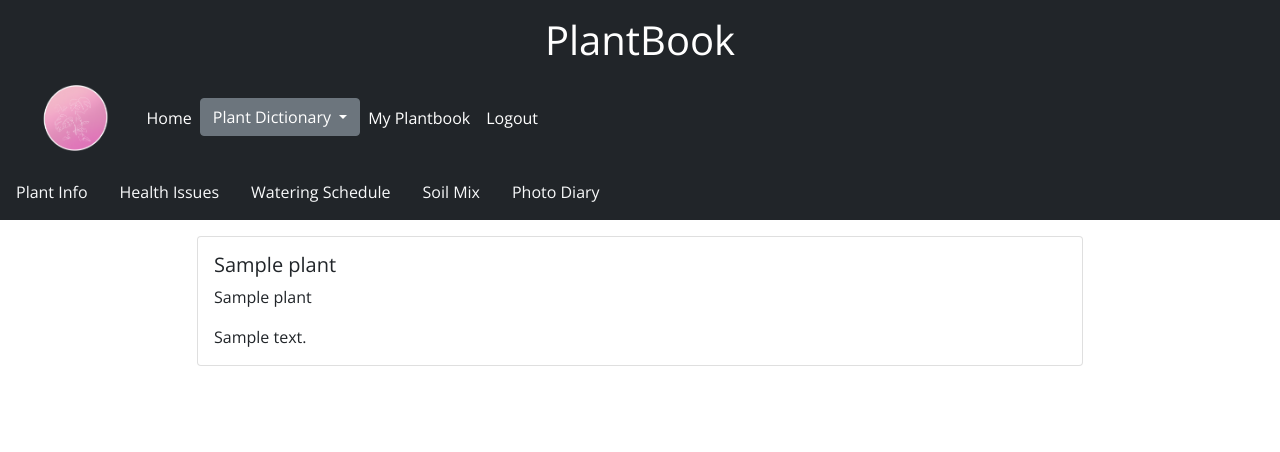
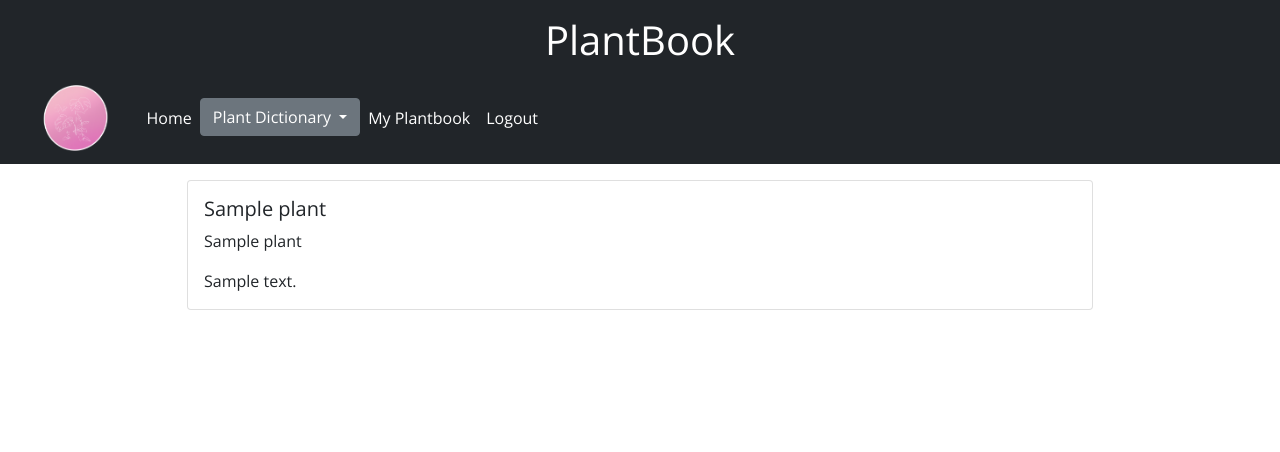
Before and after one commit to kmehner/Plantbook-Capstone, a Flask app: page /blog/plant-info/1 in a window 1280 px wide. Shown: the top 452 px of the page. Run offline with Flask 2, Linux system fonts and the light colour scheme; a user stored in the database is signed in; tables that the repository leaves empty hold one stand-in row (values such as "Sample post"); parts of the project's set-up code (start-up, migrations or seed data) failed here and were passed over; some libraries are stand-ins or nearby versions.

Commit message:
Housekeeping

```diff
--- a/plant_env/app/blueprints/blog/models.py
+++ b/plant_env/app/blueprints/blog/models.py
@@ -35,8 +35,8 @@ class Post(db.Model):
         return f"<Post|{self.title}>"
 
     def update(self, **kwargs):
-        for key, value in kwargs.items():
-            if key in {'title', 'body'}:
+        for key, value in kwargs.items(): # added update for new variables (watering_schedule)
+            if key in {'title', 'body', 'water_quantity', 'water_measurement', 'frequency_int', 'frequency_measurement'}:
                 setattr(self, key, value)
         db.session.commit()
 
--- a/plant_env/app/blueprints/blog/routes.py
+++ b/plant_env/app/blueprints/blog/routes.py
@@ -1,24 +1,198 @@
-from numpy import add_newdoc
 from . import blog
 from flask import redirect, render_template, url_for, flash, g
 from flask_login import login_required, current_user
 from .forms import HealthForm, PhotoForm, PostForm, SearchForm, PlantForm, WaterForm
 from .models import Plant, PlantBook, Post
 
+# ----------- Home Page -----------
+# Add upvote feature, comment feature, and filter (using join table)
 @blog.route('/')
 def index():
     title = 'Home'
     posts = Post.query.all()
     return render_template('index.html', title=title, posts=posts)
 
-# Alter create post to take in plant_id and category (depending where it is called from)
+# ------------------- Plant Dictionary ----------------------
+## No API for houseplants, so will be functioning off a user-created database
+## Routes: All plants (search_plants), plantdict_plant_info, register_plant, edit_plant, delete_plant
+
+# ALL PLANTS (Plant Dictionary) - replacement for all_plants route which now includes a search bar
+@blog.route('/search-plants', methods=['GET', 'POST'])
+def search_plants():
+    title = 'Search'
+    form = SearchForm()
+    plants = Plant.query.all()
+
+    # for plant in plants, if plant in user_plants display quantity. plantbook.count(plant)? * still figuring this out
+    user_plants = current_user.plants.all()
+
+    if form.validate_on_submit():
+        term = form.search.data
+        plants = Plant.query.filter( (Plant.common_name.ilike(f'%{term}%')) | (Plant.scientific_name.ilike(f'%{term}%')) ).all()
+    return render_template('all_plants.html', title=title, plants=plants, form=form, user_plants=user_plants)
+
+# PLANT DICT - PLANT INFO
+@blog.route('/plant-info/<plant_id>' , methods=['GET', 'POST'])
+@login_required
+def plantdict_plant_info(plant_id):
+    plant = Plant.query.get_or_404(plant_id)
+    g.plant_id = plant_id
+    return render_template("plantdict_plant_info.html", plant=plant)
+
+
+# EDIT PLANTS
+## Will eventually be backend, but needs to be somewhat openly accessible since it is a user created database)
+@blog.route('/my-plants', methods=['GET', 'POST'])
+@login_required
+def my_plants():
+    title = 'My Plants'
+    form = SearchForm()
+    plants = Plant.query.all()
+
+    if form.validate_on_submit():
+        term = form.search.data
+        plants = Plant.query.filter( (Plant.common_name.ilike(f'%{term}%')) | (Plant.scientific_name.ilike(f'%{term}%')) ).all()
+
+    return render_template('my_plants.html', title=title, plants=plants, form=form)
+
+# REGISTER PLANT
+@blog.route('/register-plant', methods=['GET', 'POST'])
+@login_required
+def register_plant():
+    form = PlantForm()
+    title = 'Register New Plant'
+    if form.validate_on_submit():
+        common_name = form.common_name.data
+        scientific_name = form.scientific_name.data
+        content = form.content.data
+        image_url = form.image.data
+        # Image Error: Cannot adapt filetype to image
+        new_plant = Plant(common_name=common_name, scientific_name=scientific_name, content=content)
+        # if image:
+        #     new_plant.upload_to_cloudinary(image)
+        flash(f"{new_plant.common_name} has been created", 'secondary')
+        return redirect(url_for('blog.search_plants'))
+    return render_template('register_plant.html', title=title, form=form)
+
+# EDIT_PLANT
+@blog.route('/edit-plants/<int:plant_id>', methods=["GET", "POST"])
+@login_required
+def edit_plant(plant_id):
+    plant = Plant.query.get_or_404(plant_id)
+    title = f"Edit {plant.common_name}"
+    form = PlantForm()
+    if form.validate_on_submit():
+        plant.update(**form.data)
+        flash(f'{plant.common_name} has been updated', 'warning')
+        return redirect(url_for('blog.my_plants'))
+
+    return render_template('plant_edit.html', title=title, plant=plant, form=form)
+
+# DELTE PLANT
+@blog.route('/delete-plant/<plant_id>')
+@login_required
+def delete_plant(plant_id):
+    plant = Plant.query.get_or_404(plant_id)
+    plant.delete()
+    flash(f'{plant.common_name} has been deleted.', 'secondary')
+    return redirect(url_for('blog.my_plants'))
+
+# ------------------- Plantbook (the basics) --------------
+## Routes: my_plantbook, add_to_my_plantbook, delete_from_my_plantbook
+
+# MY PLANTBOOK
+## includes plants added from plant dictionary (all_plants.html)
+@blog.route('/my-plantbook', methods=['GET', 'POST'])
+@login_required
+def my_plantbook():
+    form = SearchForm()
+    user_plants = current_user.plants.all()
+    plants = user_plants
+
+    if form.validate_on_submit():
+        plants = []
+        term = form.search.data
+        plant_search = Plant.query.filter( (Plant.common_name.ilike(f'%{term}%')) | (Plant.scientific_name.ilike(f'%{term}%')) ).all()
+        for plant in plant_search:
+            if plant in user_plants:
+                plants.append(plant)
+
+    return render_template('my_plantbook.html', user_plants=user_plants, plants=plants, form=form)
+
+# ADD TO PLANTBOOK
+@blog.route('/add-to-my-plantbook/<plant_id>' , methods=['GET', 'POST'])
+@login_required
+def add_to_my_plantbook(plant_id):
+    plant = Plant.query.get_or_404(plant_id)
+    plantbook = current_user.plants.all()
+
+    if plant not in plantbook:
+        plant_id = plant.id
+        user_id = current_user.id
+        new_plantBook = PlantBook(plant_id=plant_id, user_id=user_id)
+        flash(f"{plant.common_name} has been added to your Plantbook!", "success")
+    else:
+        flash(f"{plant.common_name} already in your Plantbook!", "danger")
+        return redirect(url_for('blog.search_plants'))
+    # Change to whatever page the user was on
+    return redirect(url_for('blog.search_plants'))
+
+# DELETE FROM PLANTBOOK
+@blog.route('/delete-from-my-plantbook/<plant_id>')
+@login_required
+def delete_from_my_plantbook(plant_id):
+    plant_to_delete = Plant.query.get_or_404(plant_id)
+    current_user_id = current_user.id
+
+    plant = PlantBook.query.filter( (PlantBook.plant_id == plant_id) and (PlantBook.user_id == current_user_id) ).first()
+    if plant:
+        plant.delete()
+        flash(f'{plant_to_delete.common_name} has been removed from your Plantbook.', 'secondary')
+    else:
+        flash(f'There was an error removing {plant_to_delete.common_name} from your Plantbook', "danger")
+    return redirect(url_for('blog.my_plantbook'))
+
+# -------------- PlantBook (post functionality) --------
+## Routes: plant_info, plantbook_more_info
+
+# PLANT INFO
+@blog.route('/plant-info/<plant_id>' , methods=['GET', 'POST'])
+@login_required
+def plant_info(plant_id):
+    plant = Plant.query.get_or_404(plant_id)
+    g.plant_id = plant_id
+    return render_template("plant_info.html", plant=plant)
+
+
+# PLANTBOOK MORE INFO (display posts)
+## displays post for plant in user plantbook dependent upon category selected
+@blog.route('/plantbook/<plant_id>/<category>', methods=['GET', 'POST'])
+@login_required
+def plantbook_more_info(plant_id, category):
+
+    plant = Plant.query.get_or_404(plant_id)
+    plant_id = plant_id
+    g.plant_id = plant_id
+    # current_user
+    current_user_id = current_user.id
+    # category
+    category=category
+
+    # Query for posts you want from the posts (we need this id)
+    posts = Post.query.filter( Post.plant_id == plant_id, Post.user_id == current_user_id, Post.category == category).all()
+
+    # Return render_template for basic display
+    return render_template(f'plantbook_more_info.html', plant=plant, posts=posts, category=category)
+
+
+# CREATE POST
+# Creates post dependent upon Category, same POST class but different form per category
 @blog.route('/create-post/<plant_id>/<category>', methods=['GET', 'POST'])
 @login_required
 def create_post(plant_id, category):
     plant = Plant.query.get_or_404(plant_id)
-    water_measurements = []
 
-    # Calling the template
+    # Calling the templates and checking the category
     if category == 'health_issues':
         title = form = HealthForm()
         title = 'Health Issue'
@@ -35,7 +209,6 @@ def create_post(plant_id, category):
     elif category == 'watering_schedule':
         form = WaterForm()
         title = 'Watering Schedule'
-        water_measurements = ['Fluid Ounce', 'Liter', 'Cup', 'Mililiter']
         if form.validate_on_submit():
             water_quantity = form.water_quantity.data
             water_measurement = form.water_measurement.data
@@ -68,53 +241,29 @@ def create_post(plant_id, category):
             flash(f"{new_post.title} has been created", 'secondary')
             return redirect(url_for('blog.plantbook_more_info', plant_id = plant_id, category=category))
 
-    return render_template('create_post.html', title=title, form=form, plant_id=plant_id, category=category, plant=plant, water_measurements=water_measurements)
+    return render_template('create_post.html', title=title, form=form, plant_id=plant_id, category=category, plant=plant)
 
 
-
-# @blog.route('/my-posts')
-# @login_required
-# def my_posts():
-#     title = 'My Posts'
-#     posts = current_user.posts.all()
-#     return render_template('my_posts.html', title=title, posts=posts)
-
-
-# Get all posts that match search (need to update to new postform format, might not exist for a little)
-@blog.route('/search-posts', methods=['GET', 'POST'])
-def search_posts():
-    title = 'Search'
-    form = SearchForm()
-    posts = []
-    if form.validate_on_submit():
-        term = form.search.data
-        posts = Post.query.filter( (Post.title.ilike(f'%{term}%')) | (Post.body.ilike(f'%{term}%')) ).all()
-    return render_template('search_posts.html', title=title, posts=posts, form=form)
-
-
-# Get A Single Post by ID
-@blog.route('/posts/<post_id>')
-@login_required
-def single_post(post_id):
-    post = Post.query.get_or_404(post_id)
-    title = post.title
-    return render_template('post_detail.html', title=title, post=post)
-
-
-# Edit a Single Post by ID
+# EDIT POST
 @blog.route('/edit-posts/<post_id>/<plant>', methods=["GET", "POST"])
 @login_required
 def edit_post(post_id, plant):
+    # Getting the post
     post = Post.query.get_or_404(post_id)
+
+    # Defining the variables
     category = post.category
     plant_id = post.plant_id
     g.plant_id = plant_id
+
+    # Check to see if the current user created the post (post.author)
     if post.author != current_user:
         flash('You do not have edit access to this post.', 'danger')
         return redirect(url_for('blog.plantbook_more_info', plant_id=plant_id, category=category))
 
     title = f"Edit post"
 
+    # Rendering template dependent upon category
     if category=='watering_schedule':
         form = WaterForm()
     elif category=='health_issues':
@@ -124,16 +273,16 @@ def edit_post(post_id, plant):
     else:
         form = PostForm()
 
+    # If form validates, call post update function
     if form.validate_on_submit():
         post.update(**form.data)
         flash(f'The post has been updated', 'success')
         return redirect(url_for('blog.plantbook_more_info', plant_id=plant_id, category=category))
 
-    print(plant_id, "Plant ID")
     return render_template('post_edit.html', title=title, post=post, form=form, category=category, plant=plant, plant_id=plant_id)
 
-
-@blog.route('/delete-posts/<post_id>')
+# DELETE POST
+@blog.route('/delete-post/<post_id>')
 @login_required
 def delete_post(post_id):
     post = Post.query.get_or_404(post_id)
@@ -145,171 +294,47 @@ def delete_post(post_id):
     return redirect(url_for('blog.plantbook_more_info', plant_id=post.plant_id, category=post.category))
 
 
-# ------------------- Plants ----------------------
-@blog.route('/all-plants')
-@login_required
-def all_plants():
-    title = 'All Plants'
-    plants = Plant.query.all()
-    return render_template('all_plants.html', title=title, plants=plants)
+# ---------------- Code that might be useful later ------------
+# @blog.route('/my-posts')
+# @login_required
+# def my_posts():
+#     title = 'My Posts'
+#     posts = current_user.posts.all()
+#     return render_template('my_posts.html', title=title, posts=posts)
 
-# ------------ Plant database functionality ------------
+# Get A Single Post by ID
+## Only needed if search-post route is called
+# @blog.route('/posts/<post_id>')
+# @login_required
+# def single_post(post_id):
+#     post = Post.query.get_or_404(post_id)
+#     title = post.title
+#     return render_template('post_detail.html', title=title, post=post)
 
-# Will be backend way to edit plant (no user_id attached to plant so whoever has access to this can edit/delete)
-@blog.route('/my-plants', methods=['GET', 'POST'])
-@login_required
-def my_plants():
-    title = 'My Plants'
-    form = SearchForm()
-    plants = Plant.query.all()
-
-    if form.validate_on_submit():
-        term = form.search.data
-        plants = Plant.query.filter( (Plant.common_name.ilike(f'%{term}%')) | (Plant.scientific_name.ilike(f'%{term}%')) ).all()
-
-    return render_template('my_plants.html', title=title, plants=plants, form=form)
+# Get all posts that match search (need to update to new postform format, might not exist for a little)
+# @blog.route('/search-posts', methods=['GET', 'POST'])
+# def search_posts():
+#     title = 'Search'
+#     form = SearchForm()
+#     posts = []
+#     if form.validate_on_submit():
+#         term = form.search.data
+#         posts = Post.query.filter( (Post.title.ilike(f'%{term}%')) | (Post.body.ilike(f'%{term}%')) ).all()
+#     return render_template('search_posts.html', title=title, posts=posts, form=form)
 
 
-@blog.route('/register-plant', methods=['GET', 'POST'])
-@login_required
-def register_plant():
-    form = PlantForm()
-    title = 'Register New Plant'
-    if form.validate_on_submit():
-        common_name = form.common_name.data
-        scientific_name = form.scientific_name.data
-        content = form.content.data
-        image_url = form.image.data
-        # Image Error: Cannot adapt filetype to image
-        new_plant = Plant(common_name=common_name, scientific_name=scientific_name, content=content)
-        # if image:
-        #     new_plant.upload_to_cloudinary(image)
-        flash(f"{new_plant.common_name} has been created", 'secondary')
-        return redirect(url_for('blog.search_plants'))
-    return render_template('register_plant.html', title=title, form=form)
+# @blog.route('/all-plants')
+# @login_required
+# def all_plants():
+#     title = 'All Plants'
+#     plants = Plant.query.all()
+#     return render_template('all_plants.html', title=title, plants=plants)
 
-@blog.route('/search-plants', methods=['GET', 'POST'])
-def search_plants():
-    title = 'Search'
-    form = SearchForm()
-    plants = Plant.query.all()
+# PLANTBOOK HOME
+## note currently being used since page automatically directs to plant_info
+# @blog.route('/plantbook-home/<plant_id>' , methods=['GET', 'POST'])
+# @login_required
+# def plantbook_home(plant_id):
+#     plant = Plant.query.get_or_404(plant_id)
 
-    # for plant in plants, if plant in user_plants display quantity
-    # plantbook.count(plant)? * still figuring this out
-    user_plants = current_user.plants.all()
-
-    if form.validate_on_submit():
-        term = form.search.data
-        plants = Plant.query.filter( (Plant.common_name.ilike(f'%{term}%')) | (Plant.scientific_name.ilike(f'%{term}%')) ).all()
-    return render_template('all_plants.html', title=title, plants=plants, form=form, user_plants=user_plants)
-
-@blog.route('/edit-plants/<int:plant_id>', methods=["GET", "POST"])
-@login_required
-def edit_plant(plant_id):
-    plant = Plant.query.get_or_404(plant_id)
-    title = f"Edit {plant.common_name}"
-    form = PlantForm()
-    if form.validate_on_submit():
-        plant.update(**form.data)
-        flash(f'{plant.common_name} has been updated', 'warning')
-        return redirect(url_for('blog.my_plants'))
-
-    return render_template('plant_edit.html', title=title, plant=plant, form=form)
-
-@blog.route('/delete-plant/<plant_id>')
-@login_required
-def delete_plant(plant_id):
-    plant = Plant.query.get_or_404(plant_id)
-    plant.delete()
-    flash(f'{plant.common_name} has been deleted.', 'secondary')
-    return redirect(url_for('blog.my_plants'))
-
-# --------------- Plantbook ----------- (move inside base?)
-
-@blog.route('/my-plantbook', methods=['GET', 'POST'])
-@login_required
-def my_plantbook():
-    form = SearchForm()
-    user_plants = current_user.plants.all()
-    plants = user_plants
-
-    if form.validate_on_submit():
-        plants = []
-        term = form.search.data
-        plant_search = Plant.query.filter( (Plant.common_name.ilike(f'%{term}%')) | (Plant.scientific_name.ilike(f'%{term}%')) ).all()
-        for plant in plant_search:
-            if plant in user_plants:
-                plants.append(plant)
-
-    return render_template('my_plantbook.html', user_plants=user_plants, plants=plants, form=form)
-
-
-@blog.route('/add-to-my-plantbook/<plant_id>' , methods=['GET', 'POST'])
-@login_required
-def add_to_my_plantbook(plant_id):
-    plant = Plant.query.get_or_404(plant_id)
-    plantbook = current_user.plants.all()
-
-    if plant not in plantbook:
-        plant_id = plant.id
-        user_id = current_user.id
-        new_plantBook = PlantBook(plant_id=plant_id, user_id=user_id)
-        flash(f"{plant.common_name} has been added to your Plantbook!", "success")
-    else:
-        flash(f"{plant.common_name} already in your Plantbook!", "danger")
-        return redirect(url_for('blog.search_plants'))
-    # Change to whatever page the user was on
-    return redirect(url_for('blog.search_plants'))
-
-@blog.route('/delete-from-my-plantbook/<plant_id>')
-@login_required
-def delete_from_my_plantbook(plant_id):
-    plant_to_delete = Plant.query.get_or_404(plant_id)
-    current_user_id = current_user.id
-
-    plant = PlantBook.query.filter( (PlantBook.plant_id == plant_id) and (PlantBook.user_id == current_user_id) ).first()
-    if plant:
-        plant.delete()
-        flash(f'{plant_to_delete.common_name} has been removed from your Plantbook.', 'secondary')
-    else:
-        flash(f'There was an error removing {plant_to_delete.common_name} from your Plantbook', "danger")
-    return redirect(url_for('blog.my_plantbook'))
-
-# -------------- Inside plantbook --------
-
-
-@blog.route('/plantbook-home/<plant_id>' , methods=['GET', 'POST'])
-@login_required
-def plantbook_home(plant_id):
-    plant = Plant.query.get_or_404(plant_id)
-
-    return render_template("plantbook_base.html", plant=plant)
-
-# Can add this to main dictionary as button ("Get info")
-@blog.route('/plant-info/<plant_id>' , methods=['GET', 'POST'])
-@login_required
-def plant_info(plant_id):
-    plant = Plant.query.get_or_404(plant_id)
-    g.plant_id = plant_id
-    return render_template("plant_info.html", plant=plant)
-
-
-
-# Display page based on category
-@blog.route('/plantbook/<plant_id>/<category>', methods=['GET', 'POST'])
-@login_required
-def plantbook_more_info(plant_id, category):
-
-    plant = Plant.query.get_or_404(plant_id)
-    plant_id = plant_id
-    g.plant_id = plant_id
-    # current_user
-    current_user_id = current_user.id
-    # category
-    category=category
-
-    # Query for posts you want from the posts (we need this id)
-    posts = Post.query.filter( Post.plant_id == plant_id, Post.user_id == current_user_id, Post.category == category).all()
-
-    # Return render_template for basic display
-    return render_template(f'plantbook_more_info.html', plant=plant, posts=posts, category=category)
+#     return render_template("plantbook_base.html", plant=plant)
--- a/plant_env/app/templates/all_plants.html
+++ b/plant_env/app/templates/all_plants.html
@@ -35,6 +35,7 @@
                         </div>
                         <p class="card-subtitle fst-italic text-muted">{{ p.scientific_name }}</p>
                         <p class="card-text mt-2">{{ p.content }}</p>
+                        <a href="{{ url_for('blog.plantdict_plant_info', plant_id=p.id) }}" class="btn btn-primary">More Info</a>
                     </div>
                 </div>
                 {% endfor %}
--- a/plant_env/app/templates/base.html
+++ b/plant_env/app/templates/base.html
@@ -33,9 +33,7 @@
               <div class="navbar-nav d-flex justify-content-end me-5">
                     {% if current_user.is_authenticated %}
                     <a class="nav-item nav-link active" href="{{ url_for('blog.index') }}">Home <span class="sr-only">(current)</span></a>
-                    <!-- Need to update post query before - thinking select (plant) select (category) -->
-                    <!-- <a class="nav-item nav-link active" href="{{ url_for('blog.search_posts') }}">Search Posts <span class="sr-only">(current)</span></a> -->
-                    <!-- Create Post link will be removed and moved to button action -->
+
                     <div class="dropdown">
                         <a class="btn btn-secondary dropdown-toggle" href="#" role="button" id="dropdownMenuLink" data-bs-toggle="dropdown" aria-expanded="false">
                         Plant Dictionary </a>
--- /dev/null
+++ b/plant_env/app/templates/plantdict_plant_info.html
@@ -0,0 +1,23 @@
+{% extends 'base.html' %}
+
+
+{% block content %}
+
+
+    <div class="container">
+        <div class="row">
+            <div class="col"></div>
+            <div class="col-10">
+                <div class="card mt-3">
+                    <div class="card-body">
+                        <h5 class="card-title">{{ plant.common_name }}</h5>
+                        <p class="card-text">{{ plant.scientific_name }}</p>
+                        <p class="card-text">{{ plant.content }}</p>
+                    </div>
+                </div>
+            </div>
+            <div class="col"></div>
+        </div>
+    </div>
+
+{% endblock content %}
```
